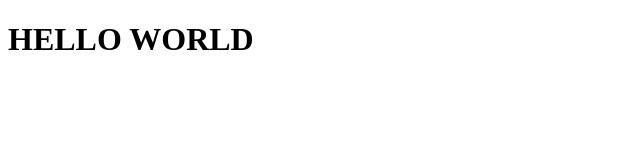
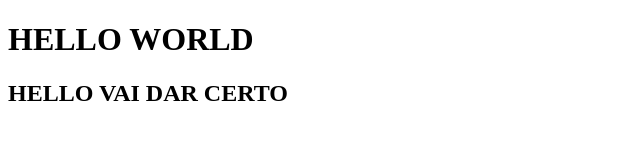
Before and after one commit to mkacunha/demo-teste, a plain HTML site: page index.html in a window 1280 px wide. Shown: the whole page, without its empty margins (0-640 px from the left). Drawn offline with Linux system fonts and the light colour scheme.

Commit message:
Adicionado h2

```diff
--- a/index.html
+++ b/index.html
@@ -10,6 +10,8 @@
 
 <body>
     <h1>HELLO WORLD</h1>
+
+    <h2>HELLO VAI DAR CERTO</h2>
 </body>
 
 </html>
```
